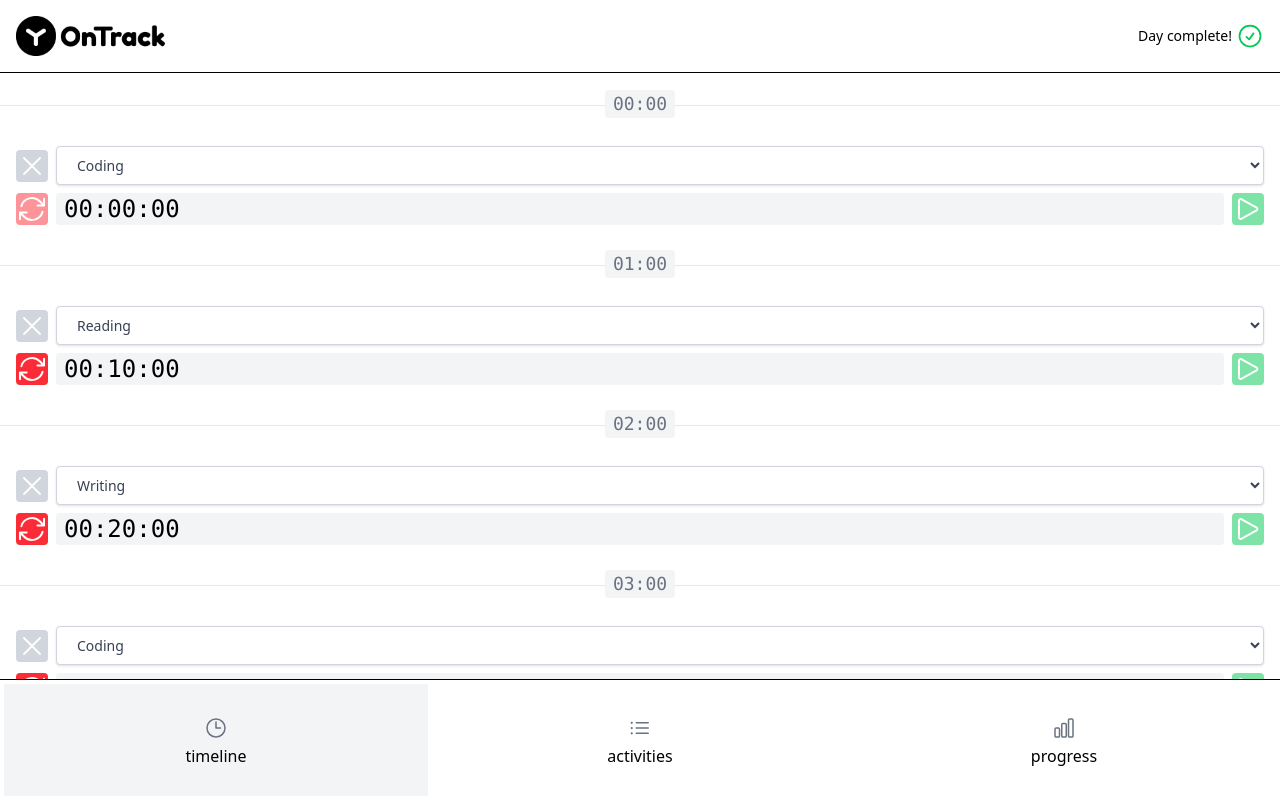
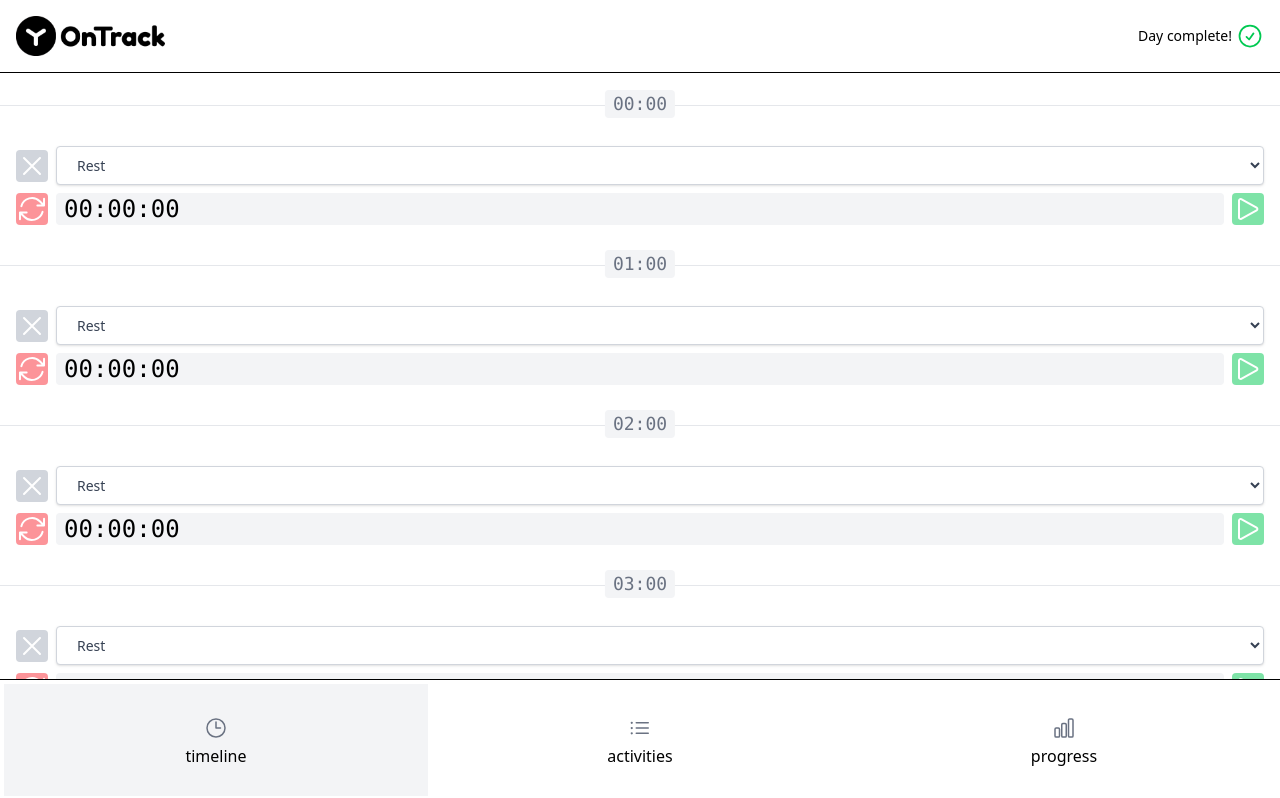
Before and after one commit to asylbekuly/ToDoList-App-Vue3, a Vue app: page /#timeline in a window 1280 px wide. Shown: the top 798 px of the page. Built offline with nearby package versions, Linux system fonts and the light colour scheme.

Commit message:
Refactor activity tracking and progress calculation; introduce getActivityProgress function and improve timeline item generation logic.

```diff
--- a/src/activities.js
+++ b/src/activities.js
@@ -1,10 +1,9 @@
-import { SECONDS_IN_HOUR } from './constants'
 import { id } from './functions'
 import { ref, computed } from 'vue'
-
+import { getTotalActivitySeconds } from '@/timeline-items'
 export const activities = ref(generateActivities())
 export const trackedActivities = computed(() =>
-  activities.value.filter(({secondsToComplete}) => secondsToComplete),
+  activities.value.filter(({ secondsToComplete }) => secondsToComplete),
 )
 export const activitySelectOptions = computed(() =>
   genereateActivitySelectOptions(activities.value),
@@ -18,12 +17,17 @@ export function createActivity(activity) {
 export function deleteActivity(activity) {
   activities.value.splice(activities.value.indexOf(activity), 1)
 }
+export function getActivityProgress(activity) {
+  const activitySeconds = getTotalActivitySeconds(activity)
+  const percentage = (activitySeconds * 100) / activity.secondsToComplete
+  return Math.floor(percentage)
+}
 
 function generateActivities() {
-  return ['Coding', 'Reading', 'Writing'].map((name, hours) => ({
+  return ['Coding', 'Reading', 'Writing'].map((name) => ({
     id: id(),
     name,
-    secondsToComplete: hours * SECONDS_IN_HOUR,
+    secondsToComplete: 15 * 60,
   }))
 }
 function genereateActivitySelectOptions(activities) {
--- a/src/components/ProgressItem.vue
+++ b/src/components/ProgressItem.vue
@@ -1,16 +1,20 @@
 <script setup>
-const props = defineProps(['index','activity'], )
-const color = ['red', 'yellow', 'blue', 'green'][props.index]
-const progress = ['10', '50', '70', '100'][props.index]
+import { getActivityProgress } from '@/activities'
+import { getProgressColorClass } from '@/functions'
+import { computed } from 'vue'
+
+const props = defineProps(['index', 'activity'])
 const timeProgress = ['03:00 / 30:00', '15:00 / 30:00', '21:00 / 30:00', '30:00 / 30:00'][
   props.index
 ]
+const progress = computed(() => getActivityProgress(props.activity))
 </script>
+
 <template>
   <li class="flex flex-col gap-1 p-4">
     <div class="truncate text-xl">{{ activity.name }}</div>
     <div class="flex h-5 overflow-hidden rounded bg-neutral-200">
-      <div :class="`bg-${color}-500`" :style="{ width: progress + '%' }"></div>
+      <div :class="getProgressColorClass(progress)" :style="{ width: progress + '%' }"></div>
     </div>
     <div class="flex items-center justify-between font-mono text-sm">
       <span>{{ progress }}%</span>
--- a/src/components/TimelineStopWatch.vue
+++ b/src/components/TimelineStopWatch.vue
@@ -22,6 +22,7 @@ const props = defineProps({
 
 const seconds = ref(props.timelineItem.activitySeconds)
 const isRunning = ref(false)
+const temp = 120
 let interval = null
 watch(
   () => props.timelineItem.activityId,
@@ -35,7 +36,7 @@ function start() {
     isRunning.value = true
     interval = setInterval(() => {
       updateTimelineItem(props.timelineItem, {
-        activitySeconds: props.timelineItem.activitySeconds + 1,
+        activitySeconds: props.timelineItem.activitySeconds + temp,
       })
       seconds.value++
     }, MILLISECONDS_IN_SECOND)
@@ -50,7 +51,7 @@ function stop() {
 function reset() {
   stop()
   updateTimelineItem(props.timelineItem, {
-    updateTimelineItem: props.timelineItem.activitySecond - seconds.value,
+    updateTimelineItem: props.timelineItem.activitySecond - seconds.value * temp,
   })
   seconds.value = 0
 }
--- a/src/constants.js
+++ b/src/constants.js
@@ -1,26 +1,29 @@
-
 import { generatePeriodSelectOptions } from '@/functions'
-import { ICON_CHART_BAR, ICON_CLOCK, ICON_LIST_BULLET } from './icons';
-export const PAGE_TIMELINE = 'timeline';
-export const PAGE_ACTIVITIES = 'activities';
-export const PAGE_PROGRESS = 'progress';
-export const HOURS_IN_DAY = 24;
-export const SECONDS_IN_HOUR  = 3600;
-export const SECONDS_IN_MINUTE = 60;
-export const MILLISECONDS_IN_SECOND = 1000;
-export const MINUTES_IN_HOUR = 60;
-export const MIDNIGHT_HOUR = 0;
+import { ICON_CHART_BAR, ICON_CLOCK, ICON_LIST_BULLET } from './icons'
+export const PAGE_TIMELINE = 'timeline'
+export const PAGE_ACTIVITIES = 'activities'
+export const PAGE_PROGRESS = 'progress'
+export const HOURS_IN_DAY = 24
+export const SECONDS_IN_HOUR = 3600
+export const SECONDS_IN_MINUTE = 60
+export const MILLISECONDS_IN_SECOND = 1000
+export const MINUTES_IN_HOUR = 60
+export const MIDNIGHT_HOUR = 0
 export const NULLABLE_ACTIVITY = { id: null, name: '', secondsToComplete: 0 }
+export const low_percent = 33
+export const medium_percent = 66
+export const hundred_percent = 100
 
 export const NAV_ITEMS = [
   {
     page: PAGE_TIMELINE,
     icon: ICON_CLOCK,
-  }
-  , {
+  },
+  {
     page: PAGE_ACTIVITIES,
     icon: ICON_LIST_BULLET,
-  }, {
+  },
+  {
     page: PAGE_PROGRESS,
     icon: ICON_CHART_BAR,
   },
--- a/src/functions.js
+++ b/src/functions.js
@@ -1,4 +1,11 @@
-import { SECONDS_IN_MINUTE, MINUTES_IN_HOUR, MILLISECONDS_IN_SECOND } from './constants.js'
+import {
+  SECONDS_IN_MINUTE,
+  MINUTES_IN_HOUR,
+  MILLISECONDS_IN_SECOND,
+  hundred_percent,
+  low_percent,
+  medium_percent,
+} from './constants.js'
 import { isNull } from './validators'
 
 export function generatePeriodSelectOptions() {
@@ -31,3 +38,9 @@ export function formatSeconds(seconds) {
   const utc = date.toUTCString()
   return utc.substring(utc.indexOf(':') - 2, utc.indexOf(':') + 6)
 }
+export function getProgressColorClass(percentage) {
+  if (percentage < low_percent) return 'bg-red-500'
+  if (percentage < medium_percent) return 'bg-yellow-500'
+  if (percentage < hundred_percent) return 'bg-blue-500'
+  return 'bg-green-500'
+}
--- a/src/timeline-items.js
+++ b/src/timeline-items.js
@@ -1,5 +1,4 @@
 import { ref } from 'vue'
-import { activities } from './activities.js'
 import { HOURS_IN_DAY, MIDNIGHT_HOUR} from './constants.js'
 import { currentHour } from './functions.js'
 export const timelineItems = ref(generateTimelineItems())
@@ -44,7 +43,7 @@ function hasActivity(timelineItem, activity) {
 function generateTimelineItems() {
   return [...Array(HOURS_IN_DAY).keys()].map((hour) => ({
     hour,
-    activityId: [0, 1, 2, 3, 4].includes(hour) ? activities.value[hour % 3].id : null,
-    activitySeconds: [0, 1, 2, 3, 4].includes(hour) ? hour * 600 : 0,
+    activityId: null, //[0, 1, 2, 3, 4].includes(hour) ? activities.value[hour % 3].id : null,
+    activitySeconds: 0 //[0, 1, 2, 3, 4].includes(hour) ? hour * 600 : 0,
   }))
 }
```
